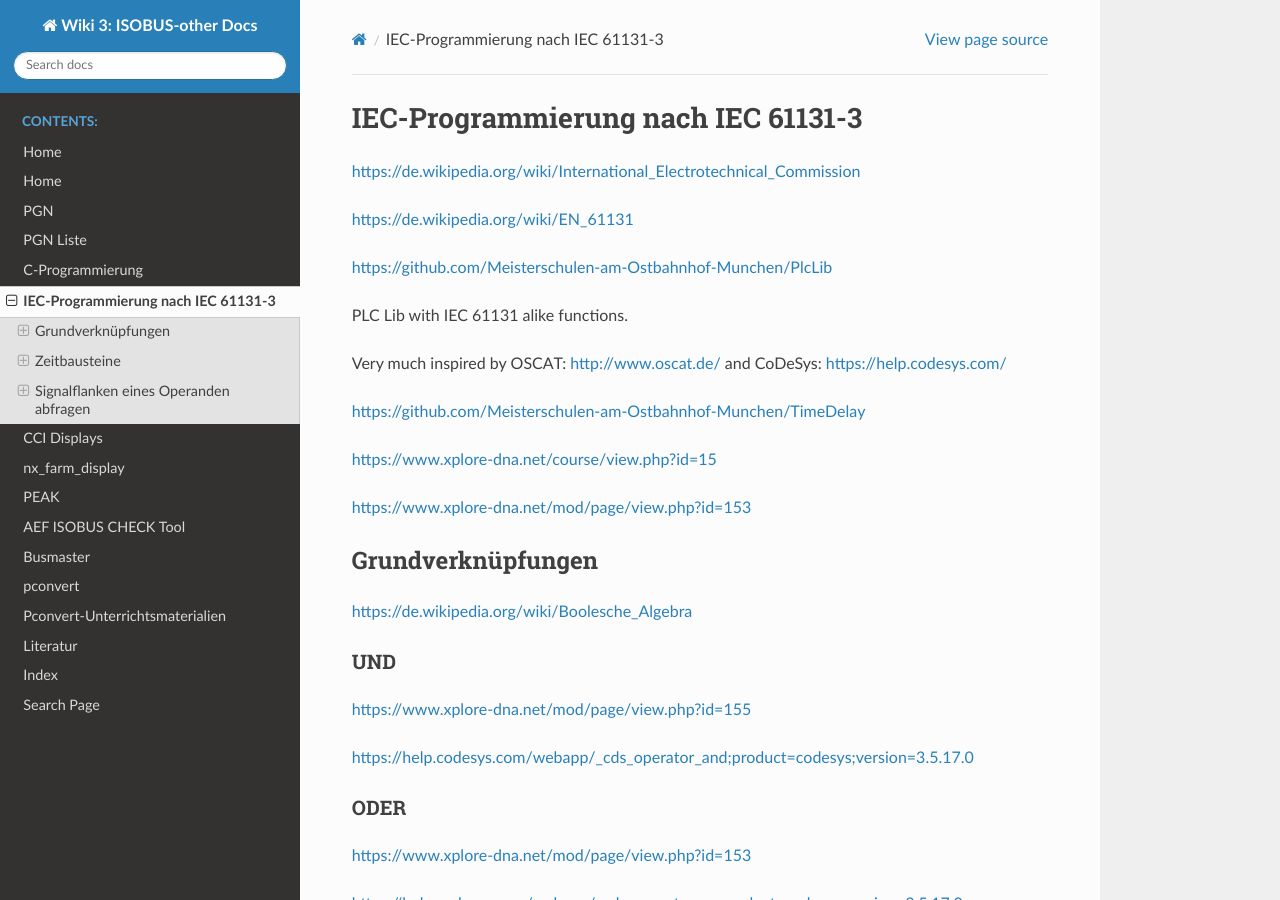
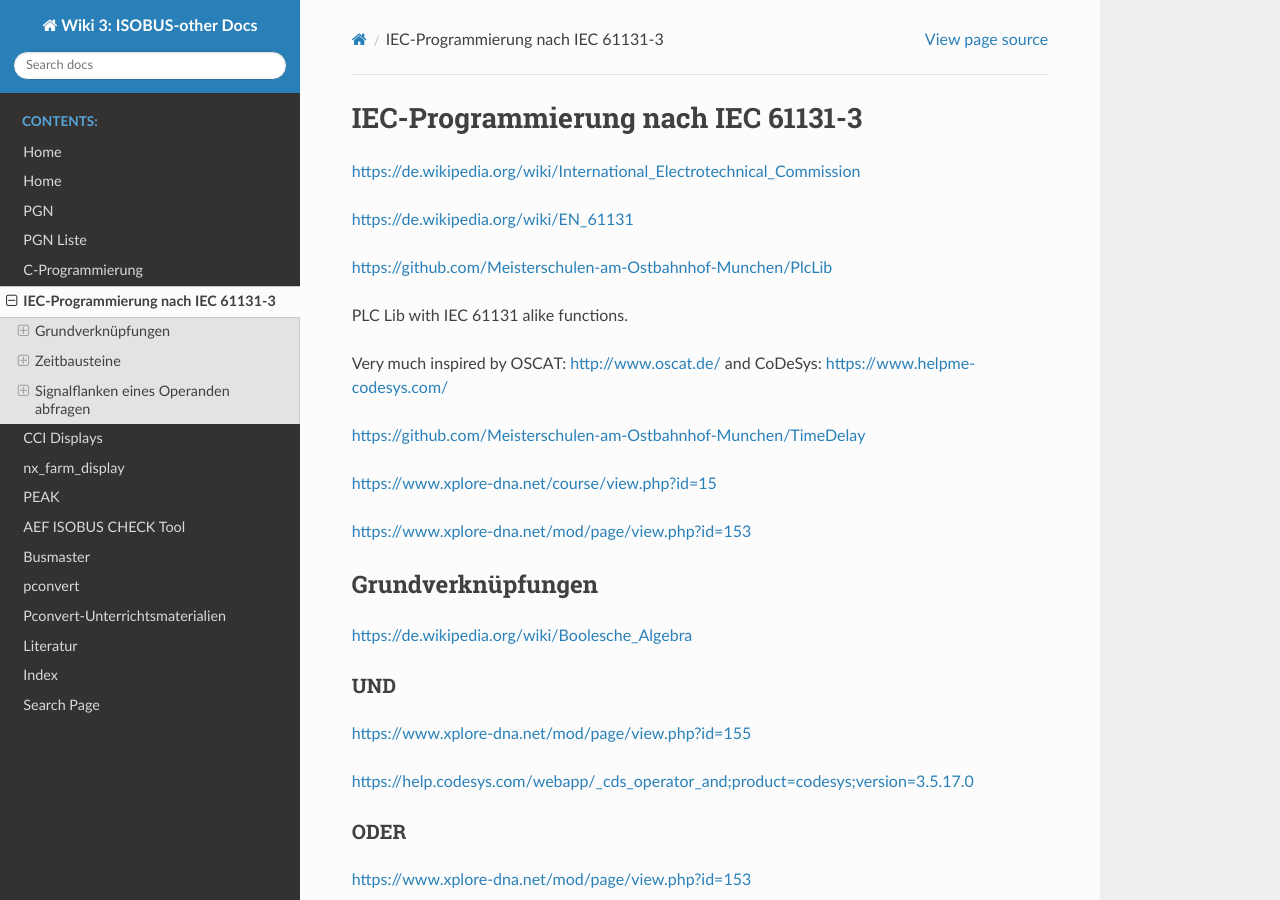
Before and after one commit to Meisterschulen-am-Ostbahnhof-Munchen/ISOBUS-other-docs, a Sphinx documentation site: the page built from docs/IEC-Programmierung.md, in a window 1280 px wide and 900 px high. Built offline with Sphinx 7.4.7 and the Read the Docs theme 3.1.0, drawn with Linux system fonts in a browser that asks for light colours; some of the changed lines change nothing that is shown.

Commit message:
Update IEC-Programmierung.md

```diff
--- a/docs/IEC-Programmierung.md
+++ b/docs/IEC-Programmierung.md
@@ -8,7 +8,7 @@
 
 PLC Lib with IEC 61131 alike functions.
 
-Very much inspired by OSCAT: <http://www.oscat.de/> and CoDeSys: <https://help.codesys.com/>
+Very much inspired by OSCAT: <http://www.oscat.de/> and CoDeSys: <https://www.helpme-codesys.com/>
 
 <https://github.com/Meisterschulen-am-Ostbahnhof-Munchen/TimeDelay>
 
```
